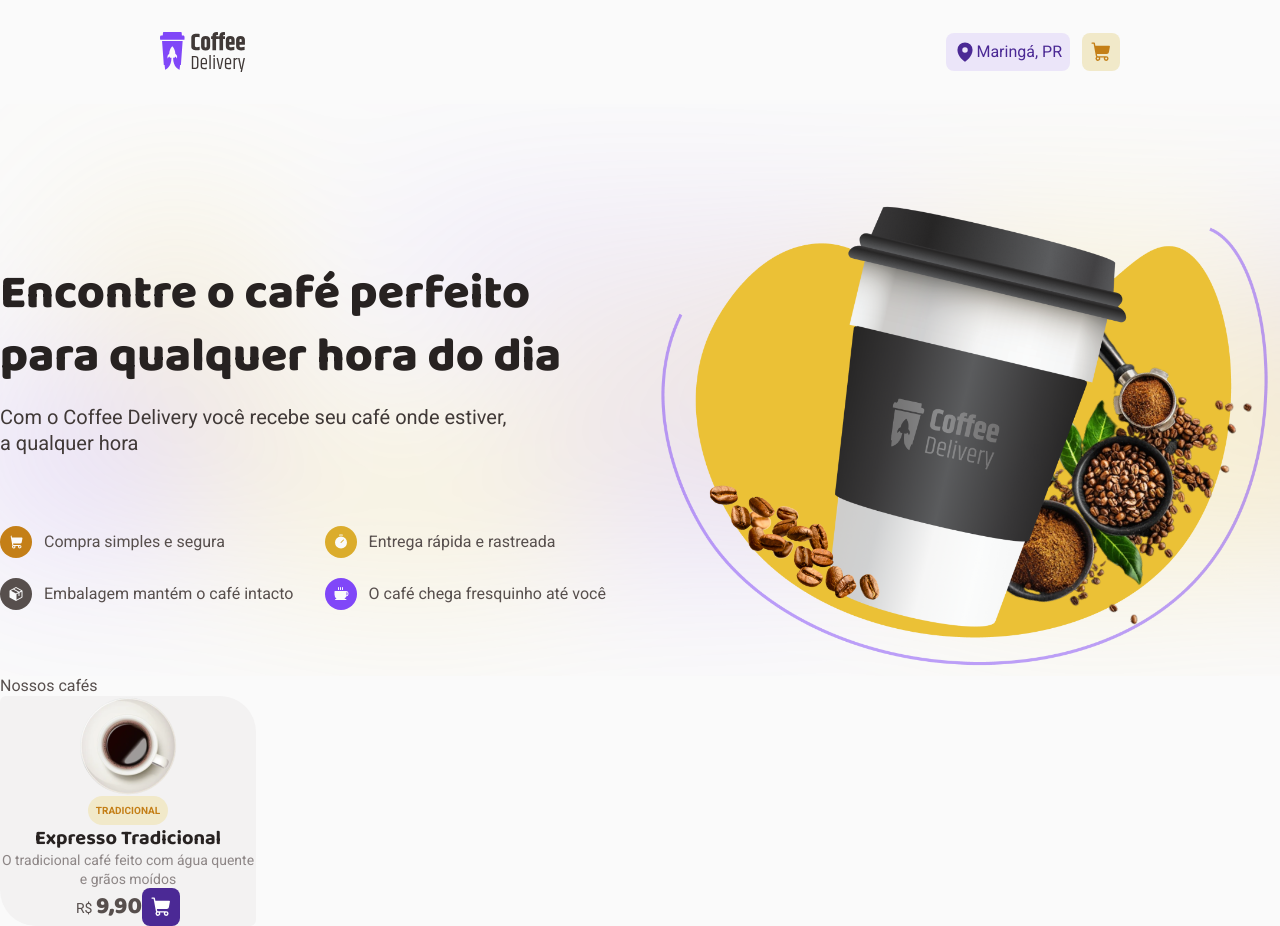
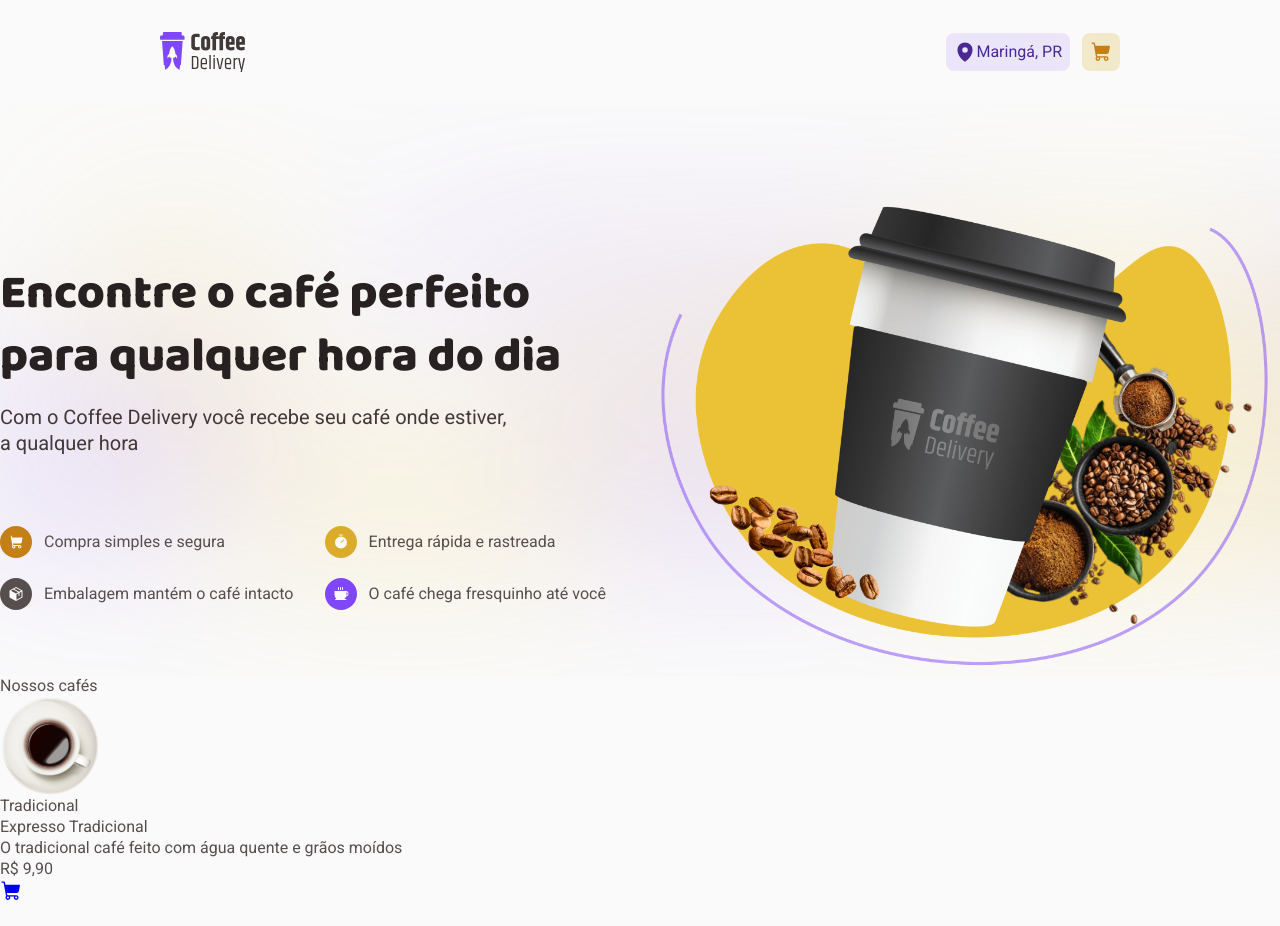
Before and after one commit to junioralvesbr/coffee-delivery, a React (Vite) app: page / in a window 1280 px wide. After the commit the page ends 902 px from the top, so only its background shows below. Built offline with nearby package versions, Linux system fonts and the light colour scheme.

Commit message:
refactory home page

```diff
--- /dev/null
+++ b/src/components/Card/index.tsx
@@ -0,0 +1,26 @@
+import { ShoppingCart } from '@phosphor-icons/react'
+import { Container } from './styles'
+import { Link } from 'react-router-dom'
+
+export function Card() {
+  return (
+    <Container>
+      <dl>
+        <img src="/coffees/americano.png" alt="foto café americano" />
+        <span>Tradicional</span>
+        <dt>Expresso Tradicional</dt>
+        <dd>O tradicional café feito com água quente e grãos moídos</dd>
+
+        <div>
+          <span>
+            R$ <strong>9,90</strong>
+          </span>
+
+          <Link to="/cart">
+            <ShoppingCart size={22} weight="fill" />
+          </Link>
+        </div>
+      </dl>
+    </Container>
+  )
+}
--- /dev/null
+++ b/src/components/Card/styles.ts
@@ -0,0 +1,3 @@
+import styled from 'styled-components'
+
+export const Container = styled.div``
--- a/src/pages/Home/index.tsx
+++ b/src/pages/Home/index.tsx
@@ -1,7 +1,7 @@
 import { useTheme } from 'styled-components'
+import { Card } from '../../components/Card'
 import { Coffee, Package, ShoppingCart, Timer } from '@phosphor-icons/react'
-import { Header, Content, InfoGrid, Card, PriceLabel } from './styles'
-import { Link } from 'react-router-dom'
+import { Header, Content, InfoGrid, Main } from './styles'
 
 export function Home() {
   const theme = useTheme()
@@ -9,7 +9,7 @@
   return (
     <>
       <Header>
-        <Content>
+        <div>
           <div>
             <h1>Encontre o café perfeito para qualquer hora do dia</h1>
             <p>
@@ -60,31 +60,13 @@
           <picture>
             <img src="/hero.png" alt="Imagem do Hero" />
           </picture>
-        </Content>
+        </div>
       </Header>
 
-      <main>
+      <Main>
         <h2>Nossos cafés</h2>
-
-        <Card>
-          <dl>
-            <img src="/coffees/americano.png" alt="foto café americano" />
-            <span>Tradicional</span>
-            <dt>Expresso Tradicional</dt>
-            <dd>O tradicional café feito com água quente e grãos moídos</dd>
-
-            <PriceLabel>
-              <span>
-                R$ <strong>9,90</strong>
-              </span>
-
-              <Link to="/cart">
-                <ShoppingCart size={22} weight="fill" />
-              </Link>
-            </PriceLabel>
-          </dl>
-        </Card>
-      </main>
+        <Card />
+      </Main>
     </>
   )
 }
--- a/src/pages/Home/styles.ts
+++ b/src/pages/Home/styles.ts
@@ -5,9 +5,8 @@
   background-image: url('/background.svg');
   background-repeat: no-repeat;
   background-size: cover;
-`
 
-export const Content = styled.div`
+  & > div {
     display: flex;
     flex: 1;
     align-items: center;
@@ -26,6 +25,7 @@
       color: ${(props) => props.theme.colors['base-subtitle']};
       max-width: 80%;
       margin-top: 1rem;
+    }
   }
 `
 
@@ -52,55 +52,4 @@
   }
 `
 
-export const Card = styled.div`
-  & > dl {
-    background-color: ${(props) => props.theme.colors['base-card']};
-    border-radius: 6px 36px;
-
-    display: flex;
-    flex-direction: column;
-    align-items: center;
-    max-width: 256px;
-
-    & > span {
-      ${mixins.fonts.tag}
-      text-transform: uppercase;
-      color: ${(props) => props.theme.colors['yellow-dark']};
-      background-color: ${(props) => props.theme.colors['yellow-light']};
-      padding: 0.5rem;
-      border-radius: 100px;
-    }
-
-    & > dt {
-      ${mixins.fonts.titleS}
-      text-transform: capitalize;
-      color: ${(props) => props.theme.colors['base-title']};
-    }
-
-    & > dd {
-      ${mixins.fonts.textS}
-      text-align: center;
-      color: ${(props) => props.theme.colors['base-label']};
-    }
-  }
-`
-
-export const PriceLabel = styled.div`
-  display: flex;
-  align-items: center;
-
-  span {
-    ${mixins.fonts.textS}
-
-    strong {
-      ${mixins.fonts.titleM}
-    }
-  }
-
-  a {
-    background-color: ${(props) => props.theme.colors['purple-dark']};
-    color: ${(props) => props.theme.colors.white};
-    padding: 0.5rem;
-    border-radius: 8px;
-  }
-`
+export const Main = styled.main``
```
Lines whose indentation alone changed are shown as unchanged.
